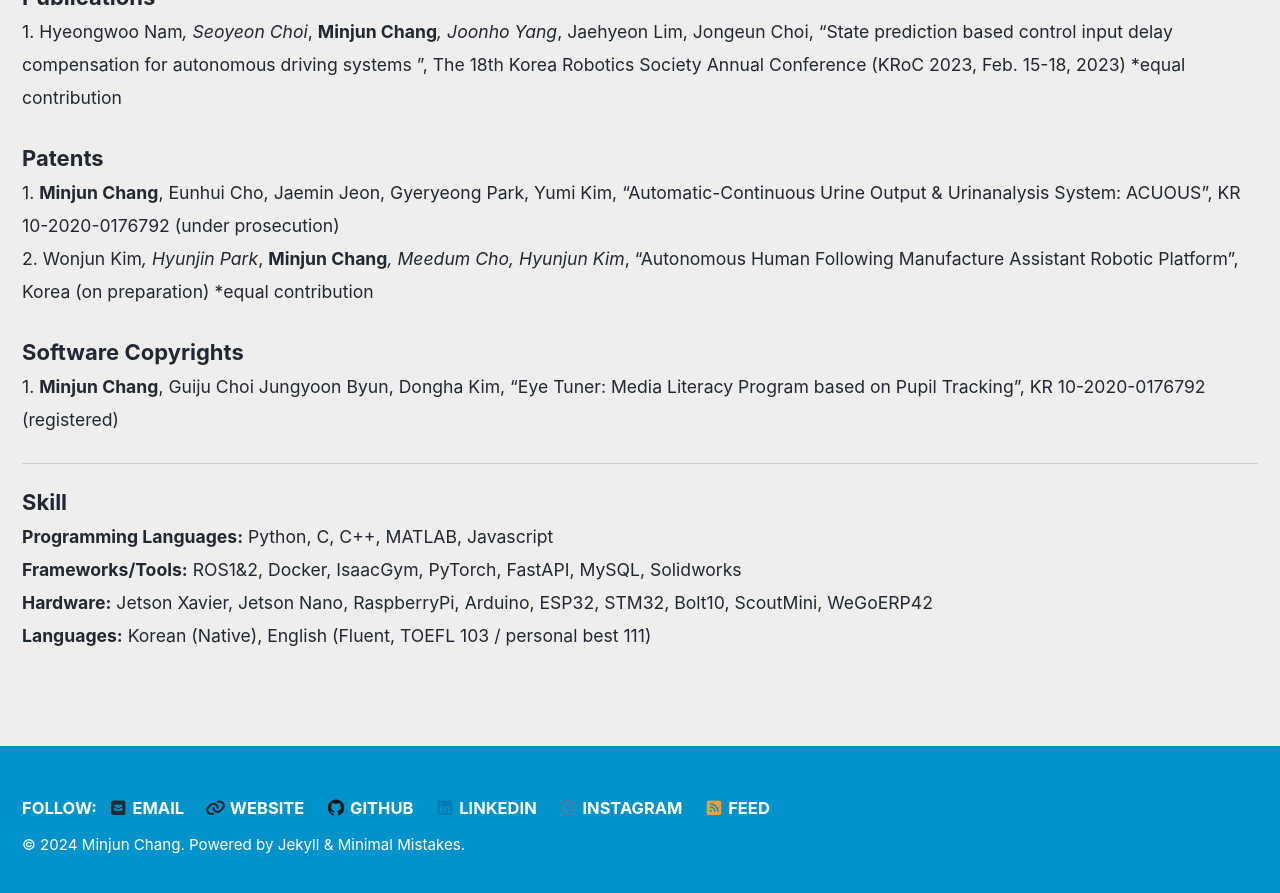
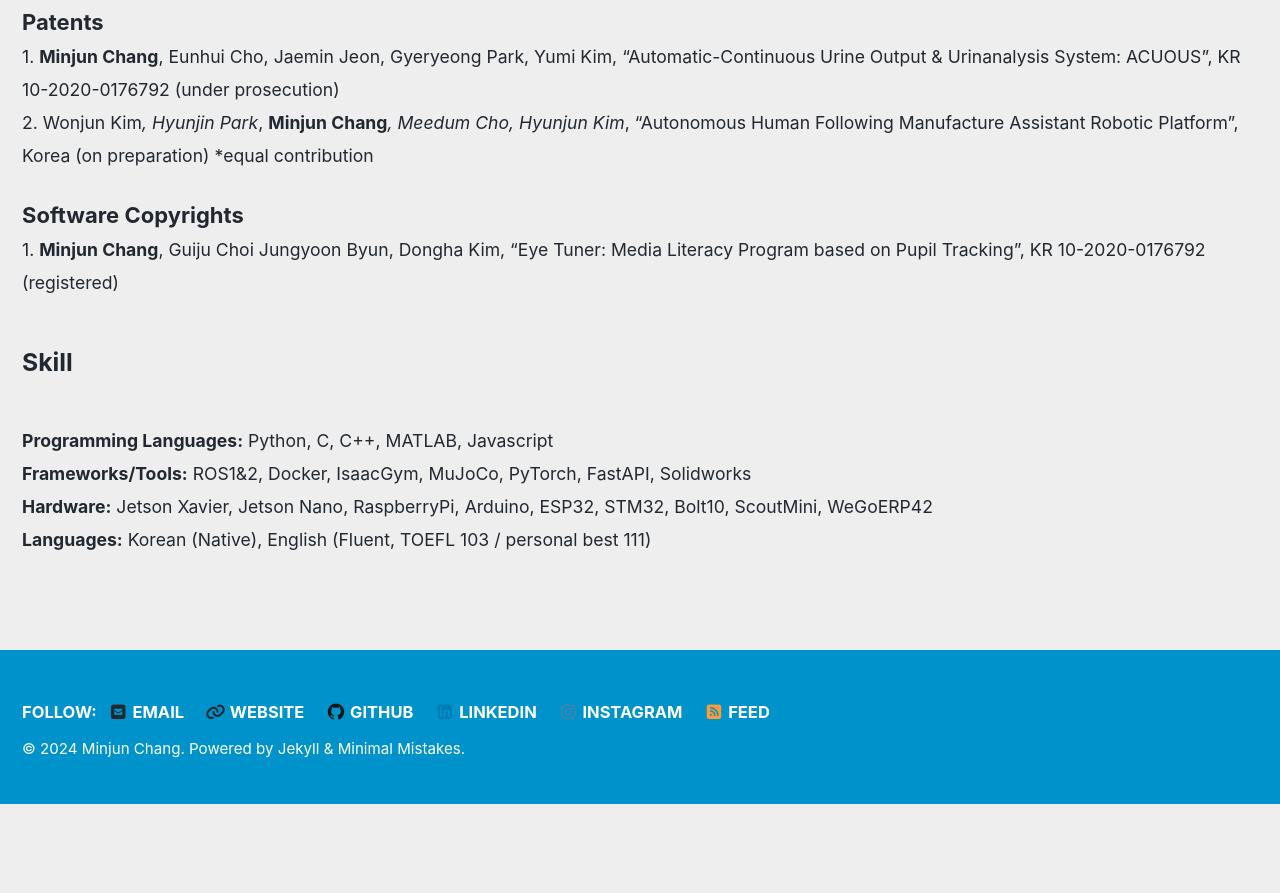
Before and after one commit to wkdalswns0427/wkdalswns0427.github.io, a Jekyll site: the page built from _pages/home.md, in a window 1280 px wide and 900 px high, scrolled down 2716 px. Shown: the top 893 px of the window. Built offline with Jekyll 4.4.1, drawn with Linux system fonts in a browser that asks for light colours; cached includes are drawn as plain includes; after the commit the page ends 3520 px from its top, so only the background shows below that; some of the changed text lies outside the part shown.

Commit message:
fin home

```diff
--- a/_pages/home.md
+++ b/_pages/home.md
@@ -106,7 +104,6 @@ Summary Image to be displayed...
 <br>
 > <span style="font-size:0.8em;">📌 More details on [Work](/work/) page!! </span>
 
----
 ### Awards&Honors
 <span style="font-size:0.8em;">
     1. [National ICT Smart Device Competetion](https://www.digitalopenlab.or.kr/main/index.php), **Grand Prize(1st place)** `2024`, *Ministery of Science and ICT*
@@ -122,7 +119,6 @@ Summary Image to be displayed...
     10. YonseiXNexon Creative Platform, **Excellence Prize** `2019`, *RC committee*
 </span>
 
----
 ### Publications, Patents, and SW Copyrights
 **Publications**
 <br>
@@ -147,12 +143,11 @@ Summary Image to be displayed...
 </span>
 <br>
 
----
-**Skill**
+### Skill
 <br>
 <span style="font-size:0.8em;">
     **Programming Languages:** Python, C, C++, MATLAB, Javascript <br>
-    **Frameworks/Tools:** ROS1&2, Docker, IsaacGym, PyTorch, FastAPI, MySQL, Solidworks <br>
+    **Frameworks/Tools:** ROS1&2, Docker, IsaacGym, MuJoCo, PyTorch, FastAPI, Solidworks <br>
     **Hardware:** Jetson Xavier, Jetson Nano, RaspberryPi, Arduino, ESP32, STM32, Bolt10, ScoutMini, WeGoERP42 <br>
     **Languages:** Korean (Native), English (Fluent, TOEFL 103 / personal best 111)
 </span>
```
Also changed, not shown: other parts of _pages/home.md (+0 -2 lines).
